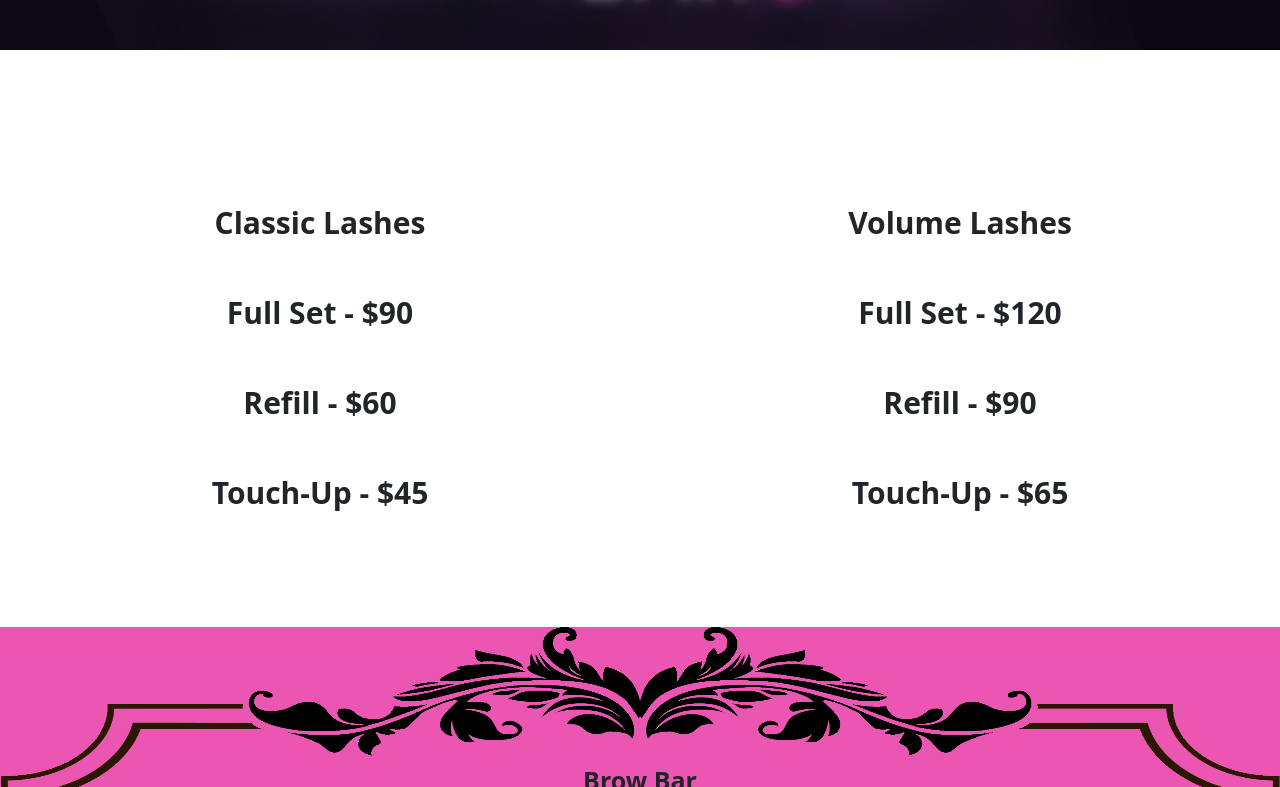
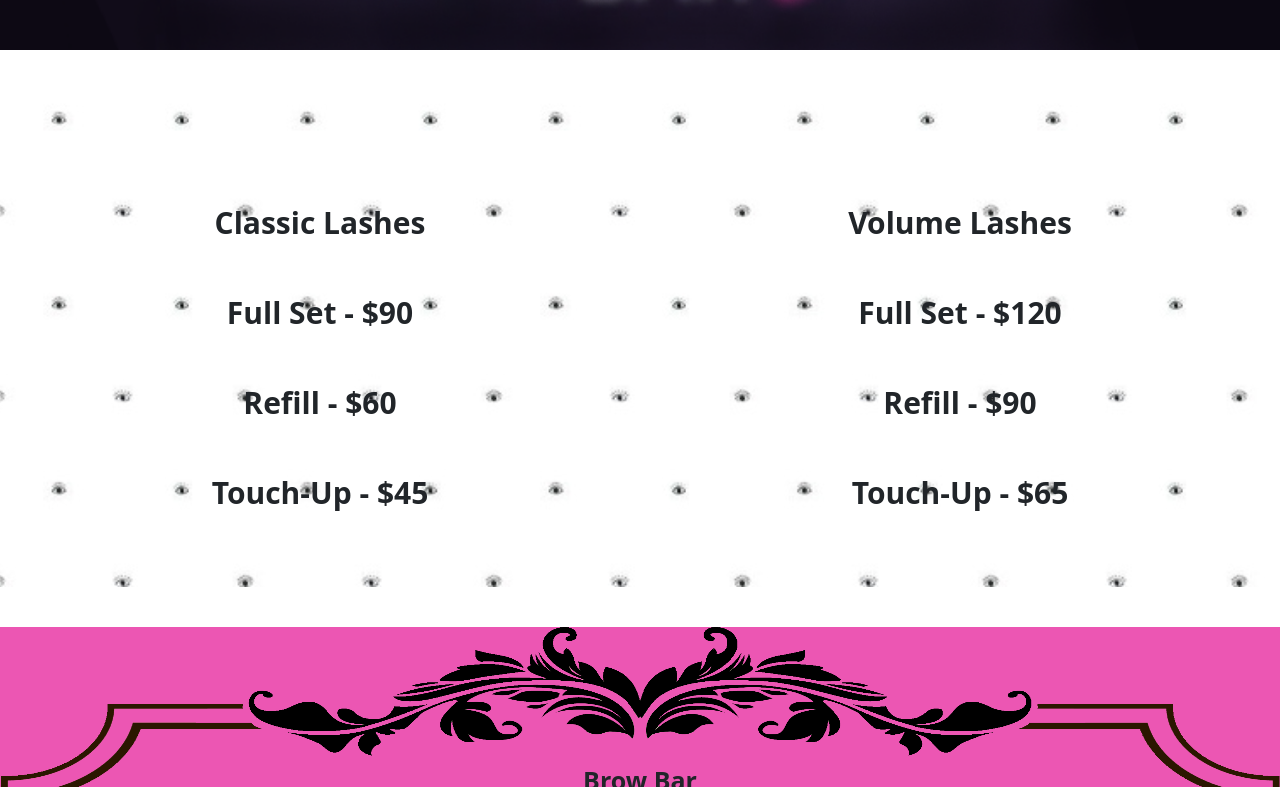
Before and after one commit to vchica41/CaseysWebsite, a plain HTML site: page index.html in a window 1280 px wide. Shown: the part 716-1503 px from the top of the page. Drawn offline with nearby package versions, Linux system fonts and the light colour scheme.

Commit message:
updated image location in css file after moving them to the image dir

```diff
--- a/style.css
+++ b/style.css
@@ -79,7 +79,7 @@ body {
   min-height: 497px;
   padding-top: 80px;
   position: relative;
-  background-image: url("polkadots.jpg");
+  background-image: url("images/polkadots.jpg");
   background-position: center;
   background-repeat: repeat;
   background-size: contain;
```
